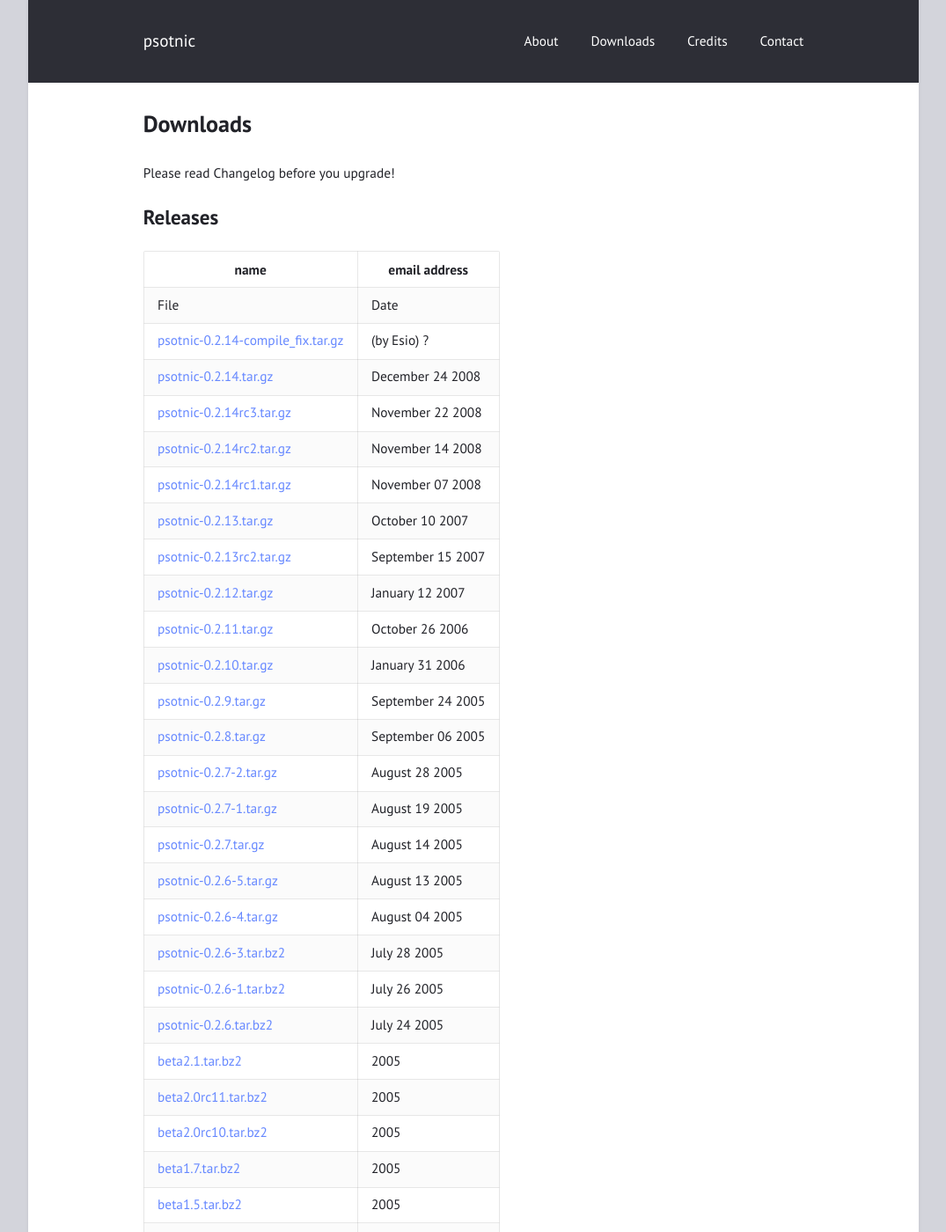
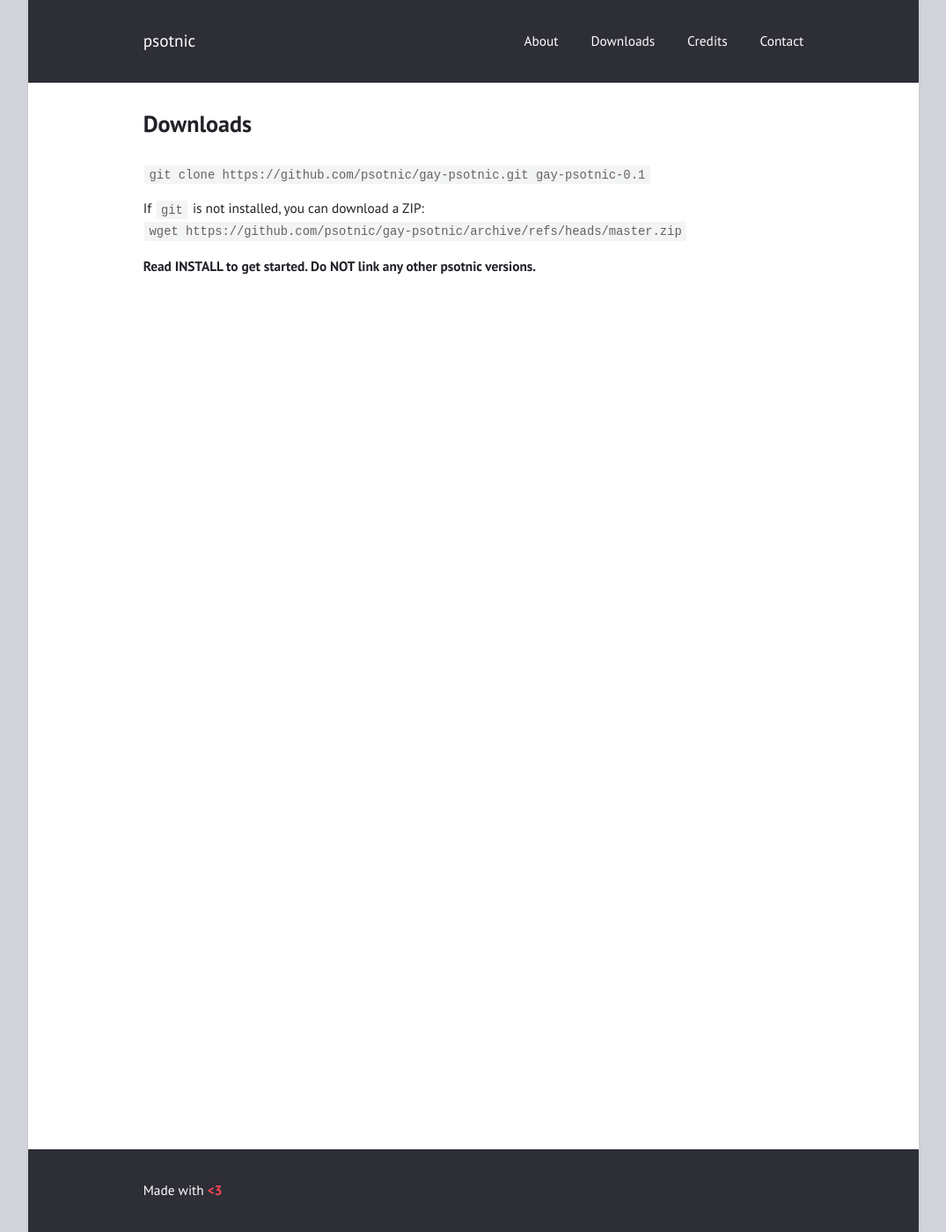
Before and after one commit to psotnic/gay.psotnic.github.io, a Jekyll site: the page built from content/downloads.md, in a window 1280 px wide and 1400 px high. Shown: the whole window at 88% size, without its empty margins (102-1177 px from the left). Built offline with Jekyll 4.4.1, drawn with Linux system fonts in a browser that asks for light colours; some of the changed text lies outside the part shown.

Commit message:
Update downloads.md

````diff
--- a/content/downloads.md
+++ b/content/downloads.md
@@ -3,61 +3,9 @@
 permalink: "/downloads/"
 layout: page
 ---
-Please read Changelog before you upgrade!
+```git clone https://github.com/psotnic/gay-psotnic.git gay-psotnic-0.1```
 
-## Releases
+If ```git``` is not installed, you can download a ZIP:<br>
+```wget https://github.com/psotnic/gay-psotnic/archive/refs/heads/master.zip```
 
-|name|email address|
-|------|-----------|
-|File  |Date       |
-|[psotnic-0.2.14-compile_fix.tar.gz](https://github.com/psotnic/old-releases/raw/main/psotnic-0.2.14-compile_fix.tar.gz)| (by Esio)	?|
-|[psotnic-0.2.14.tar.gz](https://github.com/psotnic/old-releases/raw/main/psotnic-0.2.14.tar.gz)|	December 24 2008|
-|[psotnic-0.2.14rc3.tar.gz](https://github.com/psotnic/old-releases/raw/main/psotnic-0.2.14rc3.tar.gz)|	November 22 2008|
-|[psotnic-0.2.14rc2.tar.gz](https://github.com/psotnic/old-releases/raw/main/psotnic-0.2.14rc2.tar.gz)|	November 14 2008|
-|[psotnic-0.2.14rc1.tar.gz](https://github.com/psotnic/old-releases/raw/main/psotnic-0.2.14rc1.tar.gz)|	November 07 2008|
-|[psotnic-0.2.13.tar.gz](https://github.com/psotnic/old-releases/raw/main/psotnic-0.2.13.tar.gz)|	October 10 2007|
-|[psotnic-0.2.13rc2.tar.gz](https://github.com/psotnic/old-releases/raw/main/psotnic-0.2.13rc2.tar.gz)|	September 15 2007|
-|[psotnic-0.2.12.tar.gz](https://github.com/psotnic/old-releases/raw/main/psotnic-0.2.12.tar.gz)|	January 12 2007|
-|[psotnic-0.2.11.tar.gz](https://github.com/psotnic/old-releases/raw/main/psotnic-0.2.11.tar.gz)|	October 26 2006|
-|[psotnic-0.2.10.tar.gz](https://github.com/psotnic/old-releases/raw/main/psotnic-0.2.10.tar.gz)|	January 31 2006|
-|[psotnic-0.2.9.tar.gz](https://github.com/psotnic/old-releases/blob/main/psotnic-0.2.9.tar.gz)|	September 24 2005|
-|[psotnic-0.2.8.tar.gz](https://github.com/psotnic/old-releases/blob/main/psotnic-0.2.8.tar.gz)|	September 06 2005|
-|[psotnic-0.2.7-2.tar.gz](https://github.com/psotnic/old-releases/blob/main/psotnic-0.2.7-2.tar.gz)|	August 28 2005|
-|[psotnic-0.2.7-1.tar.gz](https://github.com/psotnic/old-releases/blob/main/psotnic-0.2.7-1.tar.gz)|	August 19 2005|
-|[psotnic-0.2.7.tar.gz](https://github.com/psotnic/old-releases/blob/main/psotnic-0.2.7.tar.gz)|	August 14 2005|
-|[psotnic-0.2.6-5.tar.gz](https://github.com/psotnic/old-releases/blob/main/psotnic-0.2.6-5.tar.gz)|	August 13 2005|
-|[psotnic-0.2.6-4.tar.gz](https://github.com/psotnic/old-releases/blob/main/psotnic-0.2.6-4.tar.gz)|	August 04 2005|
-|[psotnic-0.2.6-3.tar.bz2](https://github.com/psotnic/old-releases/blob/main/psotnic-0.2.6-3.tar.bz2)|	July 28 2005|
-|[psotnic-0.2.6-1.tar.bz2](https://github.com/psotnic/old-releases/blob/main/psotnic-0.2.6-1.tar.bz2)|	July 26 2005|
-|[psotnic-0.2.6.tar.bz2](https://github.com/psotnic/old-releases/blob/main/psotnic-0.2.6.tar.bz2)|	July 24 2005|
-|[beta2.1.tar.bz2](https://github.com/psotnic/old-releases/blob/main/beta2.1.tar.bz2)|	2005|
-|[beta2.0rc11.tar.bz2](https://github.com/psotnic/old-releases/blob/main/beta2.0rc11.tar.bz2)|	2005|
-|[beta2.0rc10.tar.bz2](https://github.com/psotnic/old-releases/blob/main/beta2.0rc10.tar.bz2)|	2005|
-|[beta1.7.tar.bz2](https://github.com/psotnic/old-releases/blob/main/beta1.7.tar.bz2)|	2005|
-|[beta1.5.tar.bz2](https://github.com/psotnic/old-releases/blob/main/beta1.5.tar.bz2)|	2005|
-|[beta1.3.tar.gz](https://github.com/psotnic/old-releases/blob/main/beta1.3.tar.gz)|	2005|
-|[beta1.2.tar.bz2](https://github.com/psotnic/old-releases/blob/main/beta1.2.tar.bz2)|	2005|
-|[beta1.0.tar.bz2](https://github.com/psotnic/old-releases/blob/main/beta1.0.tar.bz2)|	2005|
-|[alpha23.tar.gz](https://github.com/psotnic/old-releases/blob/main/alpha23.tar.gz)|	2004|
-|[alpha22.tar.gz](https://github.com/psotnic/old-releases/blob/main/alpha22.tar.gz)|	2004|
-|[alpha21.tar.gz](https://github.com/psotnic/old-releases/blob/main/alpha21.tar.gz)|	2004|
-|[alpha20.tar.gz](https://github.com/psotnic/old-releases/blob/main/alpha20.tar.gz)|	2004|
-|[alpha19.tar.gz](https://github.com/psotnic/old-releases/blob/main/alpha19.tar.gz)|	2004|
-|[alpha18.tar.gz](https://github.com/psotnic/old-releases/blob/main/alpha18.tar.gz)|	2004|
-|[alpha17.tar.gz](https://github.com/psotnic/old-releases/blob/main/alpha17.tar.gz)|	2004|
-|[alpha16.tar.gz](https://github.com/psotnic/old-releases/blob/main/alpha16.tar.gz)|	2004|
-|[alpha15.tar.gz](https://github.com/psotnic/old-releases/blob/main/alpha15.tar.gz)|	2004|
-|[alpha14.tar.gz](https://github.com/psotnic/old-releases/blob/main/alpha14.tar.gz)|	2004|
-|[alpha13.tar.gz](https://github.com/psotnic/old-releases/blob/main/alpha13.tar.gz)|	2004|
-|[alpha12.tar.gz](https://github.com/psotnic/old-releases/blob/main/alpha12.tar.gz)|	2004|
-|[alpha11.tar.gz](https://github.com/psotnic/old-releases/blob/main/alpha11.tar.gz)|	2004|
-|[alpha10.tar.gz](https://github.com/psotnic/old-releases/blob/main/alpha10.tar.gz)|	2004|
-|[alpha09.tar.gz](https://github.com/psotnic/old-releases/blob/main/alpha09.tar.gz)|	2004|
-|[alpha08.tar.gz](https://github.com/psotnic/old-releases/blob/main/alpha08.tar.gz)|	2004|
-|[alpha07.tar.gz](https://github.com/psotnic/old-releases/blob/main/alpha07.tar.gz)|	2004|
-|[alpha06.tar.gz](https://github.com/psotnic/old-releases/blob/main/alpha06.tar.gz)|	2004|
-|[alpha05.tar.gz](https://github.com/psotnic/old-releases/blob/main/alpha05.tar.gz)|	2004|
-|[alpha03.tar.gz](https://github.com/psotnic/old-releases/blob/main/alpha03.tar.gz)|	2004|
-|[alpha03.tar.gz](https://github.com/psotnic/old-releases/blob/main/alpha03.tar.gz)|	2004|
-|[alpha02.tar.gz](https://github.com/psotnic/old-releases/blob/main/alpha02.tar.gz)|	2004|
-|[alpha01.tar.gz](https://github.com/psotnic/old-releases/blob/main/alpha01.tar.gz)|	2004|
+**Read INSTALL to get started. Do NOT link any other psotnic versions.**
````
